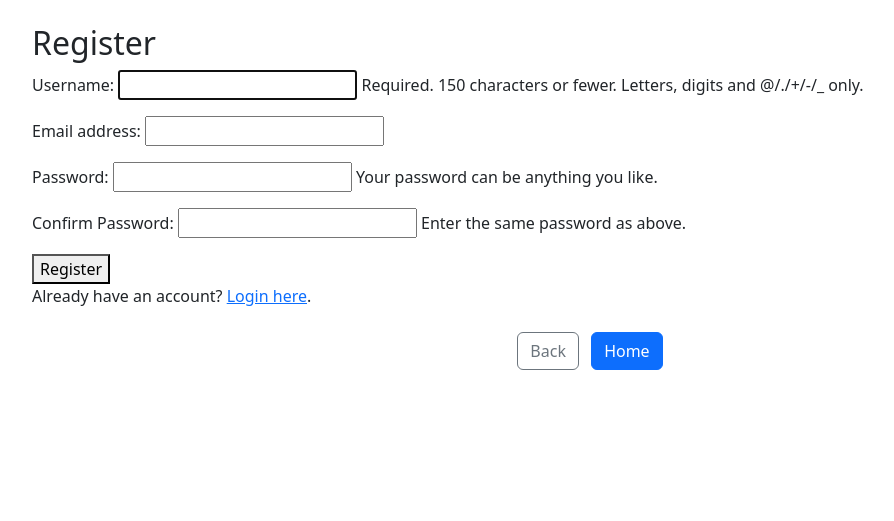
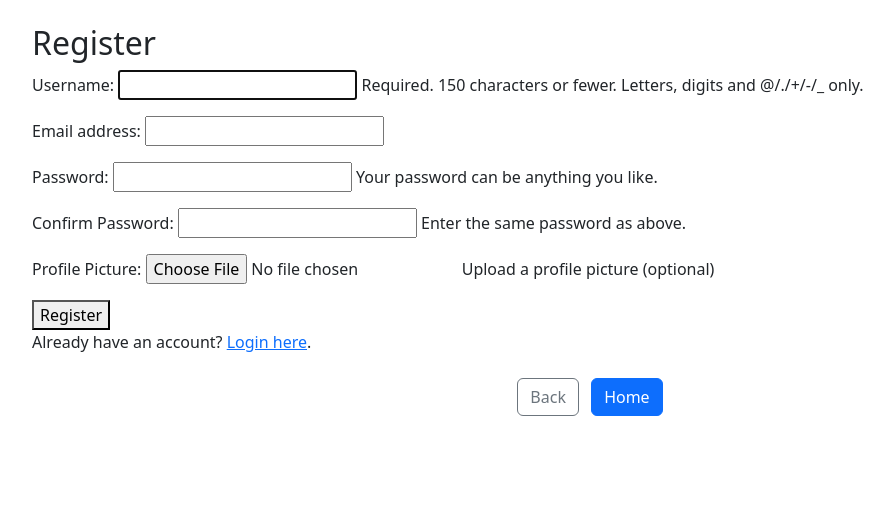
Before and after one commit to FAfacq3/OnlineLibrary, a Django app: page /register/ in a window 1280 px wide. Shown: the top 521 px of the page, without its empty margins (50-944 px from the left). Run offline with Django 5.2, Linux system fonts and the light colour scheme.

Commit message:
general fixes + profile pictures

```diff
--- a/library/forms.py
+++ b/library/forms.py
@@ -1,5 +1,5 @@
 from django import forms
-from .models import Material, Review
+from .models import Material, Review, UserProfile
 from django.contrib.auth.forms import UserCreationForm
 from django.contrib.auth.models import User
 
@@ -33,3 +33,14 @@ class SimpleUserCreationForm(UserCreationForm):
     class Meta:
         model = User
         fields = ['username', 'email', 'password1', 'password2']
+
+class UserProfileForm(forms.ModelForm):
+    picture = forms.ImageField(
+        required=False,
+        label="Profile Picture",
+        help_text="Upload a profile picture (optional)"
+    )
+
+    class Meta:
+        model = UserProfile
+        fields = ['picture']
--- a/library/templates/library/base.html
+++ b/library/templates/library/base.html
@@ -23,6 +24,11 @@
                         <li class="nav-item"><a class="nav-link" href="{% url 'upload_material' %}">Upload</a></li>
                         <li class="nav-item"><a class="nav-link" href="{% url 'dashboard' %}">Dashboard</a></li>
                         <li class="nav-item"><a class="nav-link" href="{% url 'logout' %}">Logout</a></li>
+                        {% if user.profile.picture %}
+                            <img src="{{ user.profile.picture.url }}", alt="Profile Picture", style="width: 40px; height: 40px; border-radius: 50%;">
+                        {% else %}
+                            <img src="{% static 'images/default_profile_pic.jpg' %}" alt = "Default Avatar", style="width: 40px; height: 40px; border-radius: 50%;">
+                        {% endif %}
                     {% else %}
                         <li class="nav-item"><a class="nav-link" href="{% url 'login' %}">Login</a></li>
                         <li class="nav-item"><a class="nav-link" href="{% url 'register' %}">Register</a></li>
--- a/library/templates/library/dashboard.html
+++ b/library/templates/library/dashboard.html
@@ -17,7 +17,8 @@
 <ul>
     {% for log in user_downloads %}
         <li>
-            {{ log.material.title }} ({{ log.material.category }}) - Downloaded on {{ log.download_date }}
+            <a href="{% url 'material_detail' log.material.id %}">{{ log.material.title }}</a>
+             ({{ log.material.category }}) - Downloaded on {{ log.download_date }}
         </li>
     {% empty %}
         <p>You haven't downloaded any materials yet.</p>
--- a/library/templates/library/home.html
+++ b/library/templates/library/home.html
@@ -1,4 +1,5 @@
 {% extends 'library/base.html' %}
+{% load staticfiles %}
 
 {% block content %}
 <div class="container mt-4">
--- a/library/templates/library/register.html
+++ b/library/templates/library/register.html
@@ -2,9 +2,10 @@
 
 {% block content %}
 <h2>Register</h2>
-<form method="POST">
+<form method="POST" enctype="multipart/form-data">
     {% csrf_token %}
     {{ form.as_p }}
+    {{ profile_form.as_p}}
     <button type="submit">Register</button>
 </form>
 <p>Already have an account? <a href="{% url 'login' %}">Login here</a>.</p>
--- a/library/views.py
+++ b/library/views.py
@@ -3,7 +3,7 @@ from django.shortcuts import render, get_object_or_404, redirect
 from django.http import FileResponse, HttpResponse
 from django.contrib.auth.decorators import login_required
 from .models import Material, DownloadLog, UserProfile
-from .forms import MaterialForm, ReviewForm, SimpleUserCreationForm
+from .forms import MaterialForm, ReviewForm, SimpleUserCreationForm, UserProfileForm
 from django.contrib.auth import authenticate, login, logout
 from django.contrib.auth.forms import AuthenticationForm
 from django.contrib import messages
@@ -124,14 +124,24 @@ def user_dashboard(request):
 def register(request):
     if request.method == "POST":
         form = SimpleUserCreationForm(request.POST)
-        if form.is_valid():
+        profile_form = UserProfileForm(request.POST, request.FILES)
+        if form.is_valid() and profile_form.is_valid():
             user = form.save()
-            UserProfile.objects.create(user=user)
+            # user.set_password(user.password)
+            user.save()
+
+            profile = profile_form.save(commit = False)
+            profile.user = user
+            if 'picture' in request.FILES:
+                profile.picture = request.FILES['picture']
+            profile.save()
+
             messages.success(request, "Account created successfully. Please log in.")
             return redirect('login')
     else:
+        profile_form = UserProfileForm()
         form = SimpleUserCreationForm()
-    return render(request, 'library/register.html', {'form': form})
+    return render(request, 'library/register.html', {'form': form, 'profile_form': profile_form})
 
 def user_login(request):
     if request.method == "POST":
@@ -183,9 +193,10 @@ def add_review(request, material_id):
 @login_required(login_url='login')
 def user_dashboard(request):
     user_materials = Material.objects.filter(uploaded_by=request.user)
+    user_downloads = DownloadLog.objects.filter(user=request.user).order_by('-download_date')
     user_profile = get_object_or_404(UserProfile, user=request.user)
     user_favourites = user_profile.favourites.all()
-    return render(request, 'library/dashboard.html', {'user_materials': user_materials, "user_favourites": user_favourites})
+    return render(request, 'library/dashboard.html', {'user_materials': user_materials, "user_favourites": user_favourites, 'user_downloads':user_downloads})
 
 def txt_preview(request, material_id):
     material = get_object_or_404(Material, id=material_id)
```
Also changed, not shown: other parts of library/templates/library/base.html (+1 -0 lines), online_library/settings.py (+7 -2 lines), requirements.txt (+4 -14 lines), db.sqlite3, media/profile_images/cat.jpg (added), media/profile_images/cat_r5kdjtK.jpg (added), media/profile_images/cat_y95Rr0y.jpg (added), static/images/default_profile_pic.jpg (added), 3 other files.
